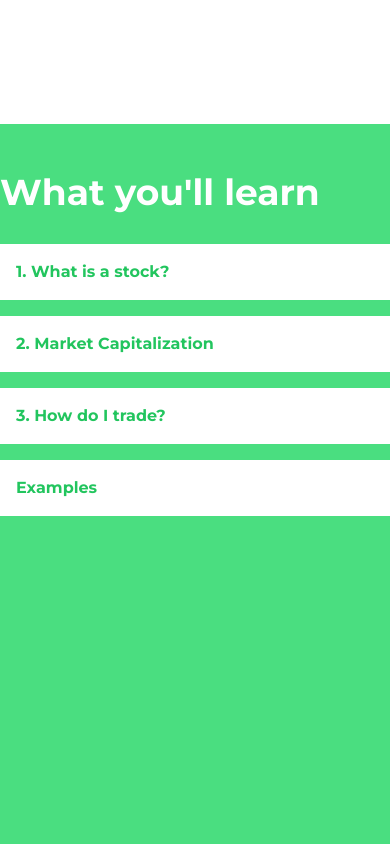
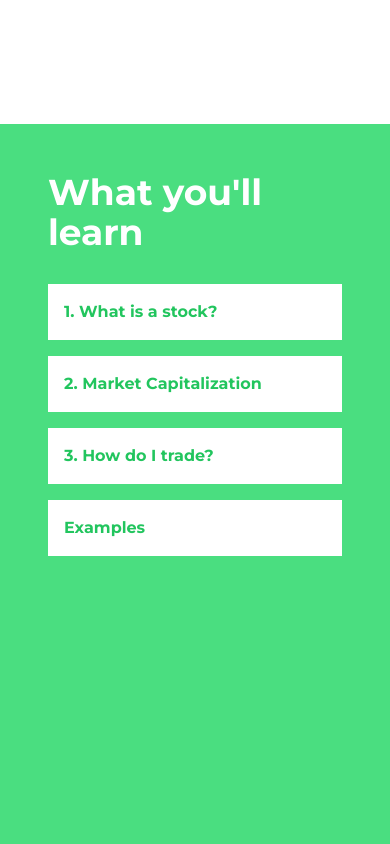
Before and after one commit to Arber99/stockapp-frontend, an Angular app: page / in a window 390 px wide. Shown: the part 720-1564 px from the top of the page. Built offline with nearby package versions, Linux system fonts and the light colour scheme.

Commit message:
💄 Fixed styling

```diff
--- a/src/app/components/introduction/introduction.component.html
+++ b/src/app/components/introduction/introduction.component.html
@@ -1,5 +1,5 @@
 <div
-  class="bg-green-400 pt-12 lg:pr-48 lg:pl-48 h-[calc(max(500px,_100vh))] text-white"
+  class="bg-green-400 p-12 lg:pr-48 lg:pl-48 h-[calc(max(500px,_100vh))] text-white"
 >
   <h2 class="font-bold text-4xl lg:text-7xl">What you'll learn</h2>
   <ol class="flex flex-col pt-8 gap-4">
```
